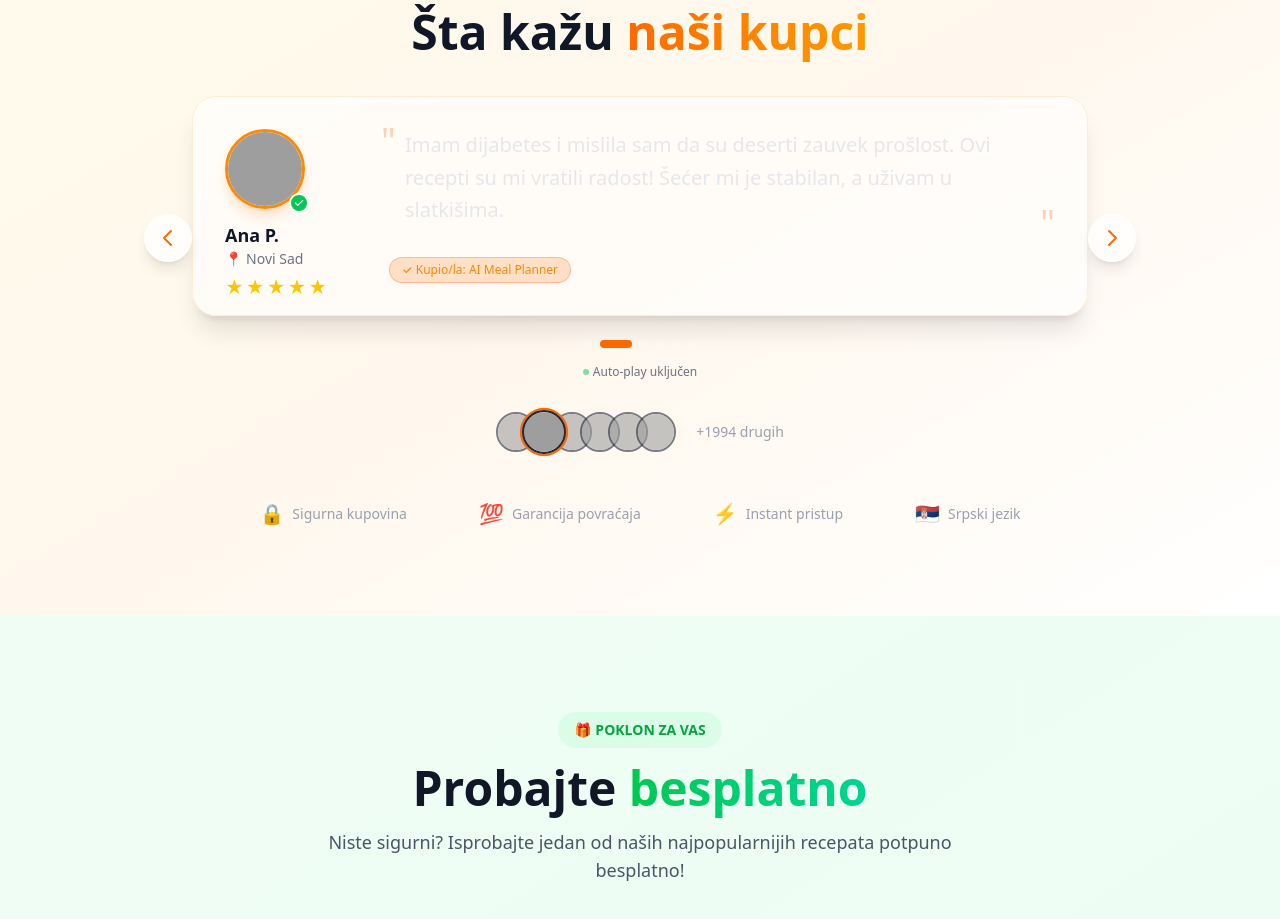
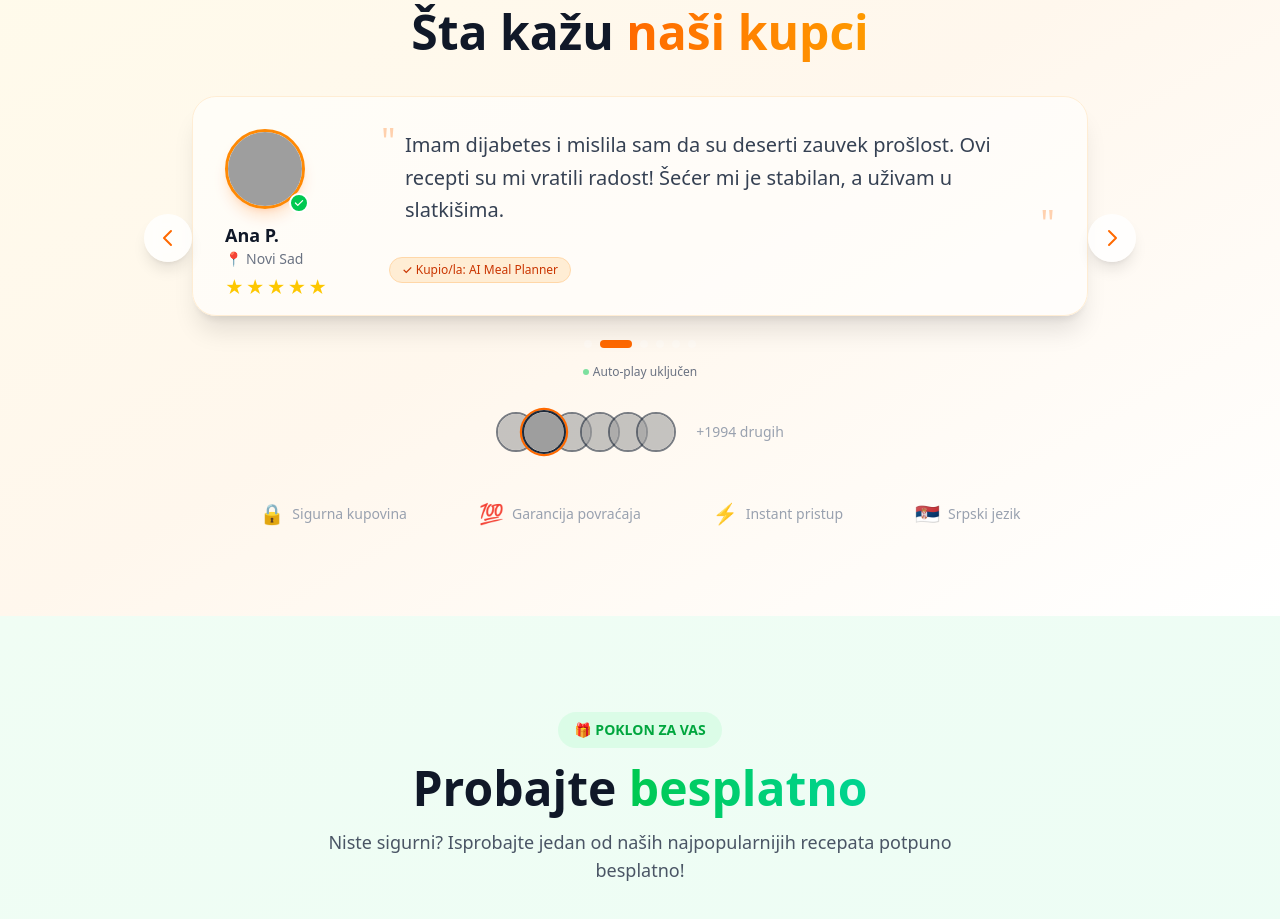
Before and after one commit to gogecmaestrotib92-cmyk/culinari, a Next.js app: page / in a window 1280 px wide. Shown: the part 5360-6279 px from the top of the page. Built offline with nearby package versions, Linux system fonts and the light colour scheme; grey boxes are pictures that could not be loaded.

Commit message:
Fix text visibility in Testimonials section for light theme

```diff
--- a/app/components/Testimonials.tsx
+++ b/app/components/Testimonials.tsx
@@ -180,13 +180,13 @@ export default function Testimonials() {
                     <div className="flex-1 flex flex-col justify-between">
                       <div className="relative">
                         <span className="absolute -top-2 -left-2 text-4xl text-orange-500/30">"</span>
-                        <p className="text-gray-200 text-lg md:text-xl leading-relaxed pl-4">
+                        <p className="text-gray-700 text-lg md:text-xl leading-relaxed pl-4">
                           {testimonial.text}
                         </p>
                         <span className="absolute -bottom-4 right-0 text-4xl text-orange-500/30">"</span>
                       </div>
                       <div className="mt-4">
-                        <span className="inline-block bg-orange-500/20 text-orange-400 px-3 py-1 rounded-full text-xs font-medium border border-orange-500/30">
+                        <span className="inline-block bg-orange-100 text-orange-700 px-3 py-1 rounded-full text-xs font-medium border border-orange-200">
                           ✓ Kupio/la: {testimonial.product}
                         </span>
                       </div>
```
